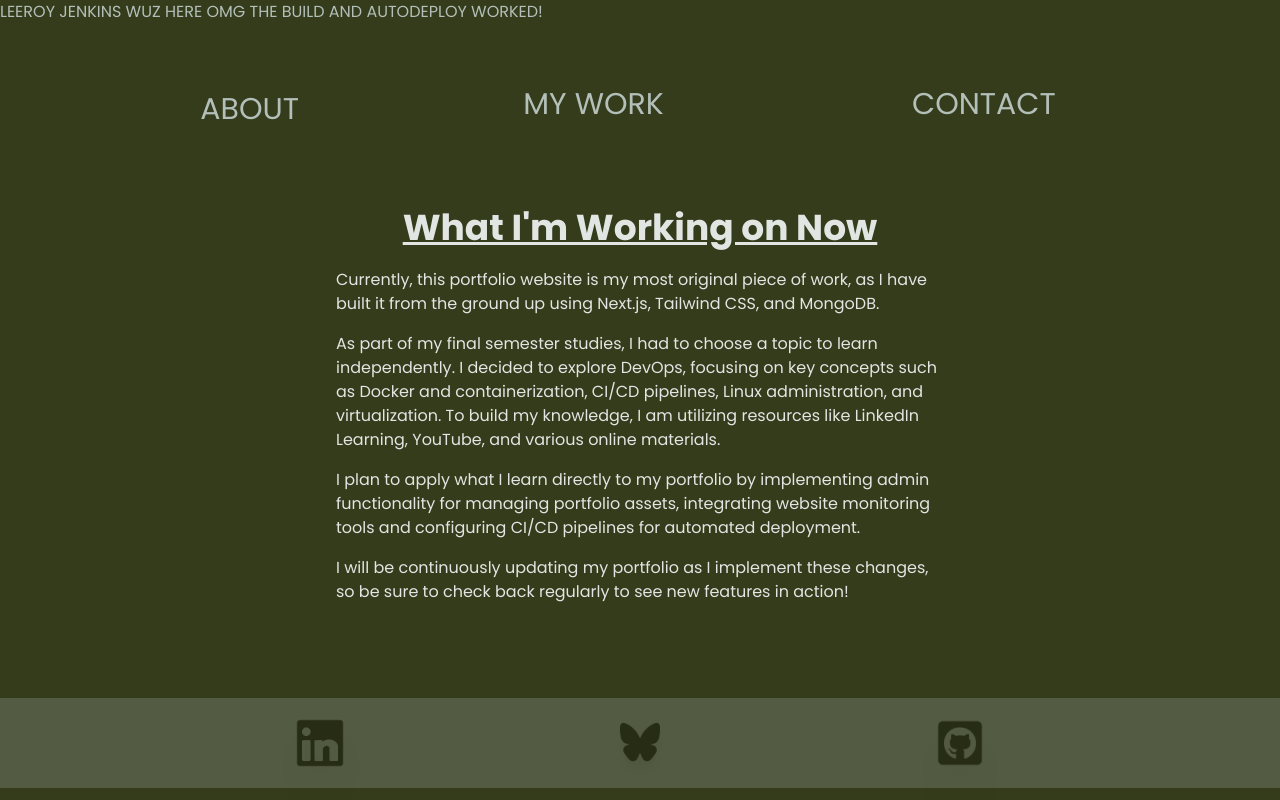
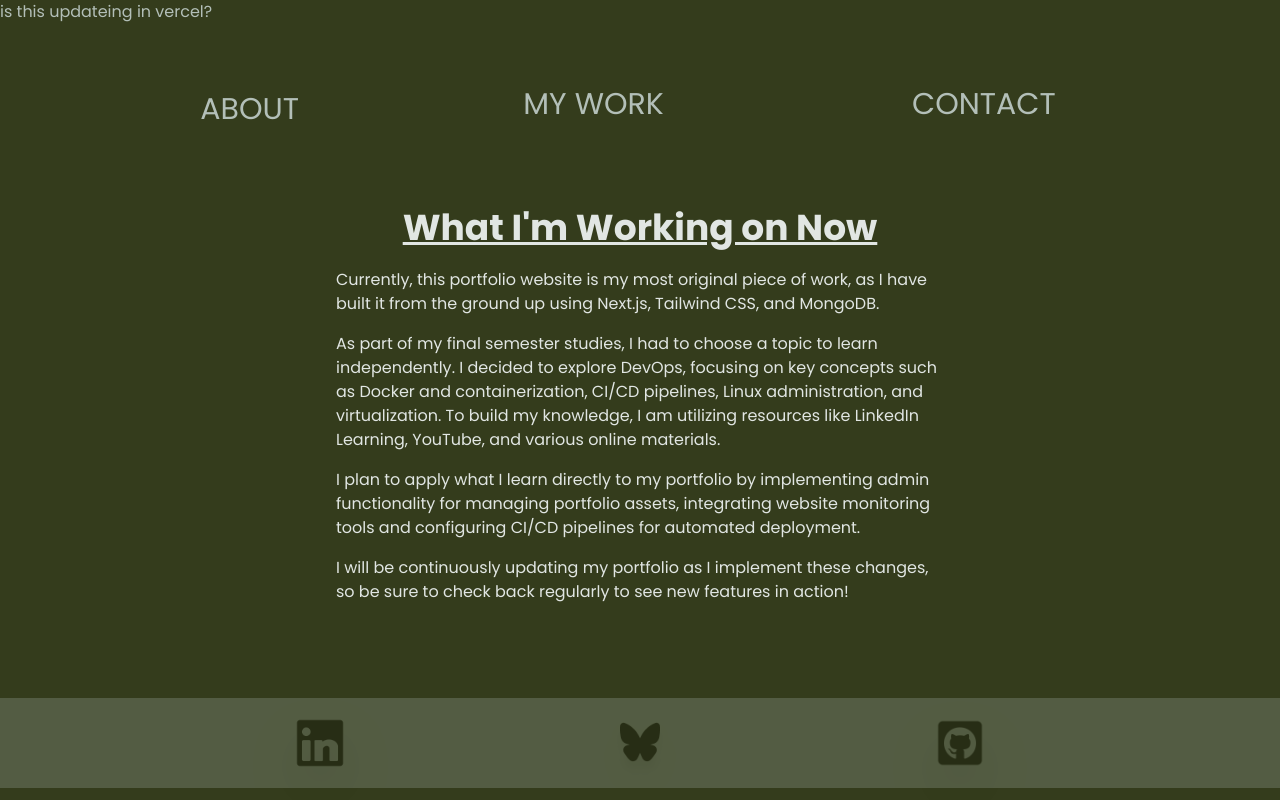
Before and after one commit to Dmaur/WebPortfolio, a Next.js app: page / in a window 1280 px wide. Built offline with nearby package versions, Linux system fonts and the light colour scheme; no server answers; the database is empty.

Commit message:
Update homepage message in page.tsx to reflect deployment status

```diff
--- a/src/app/page.tsx
+++ b/src/app/page.tsx
@@ -9,7 +9,7 @@ export default async function Home() {
 
   return (
     <>
-     LEEROY JENKINS WUZ HERE OMG THE BUILD AND AUTODEPLOY WORKED!
+     is this updateing in vercel?
       <Landing projects={projects}/>
 
 
```
